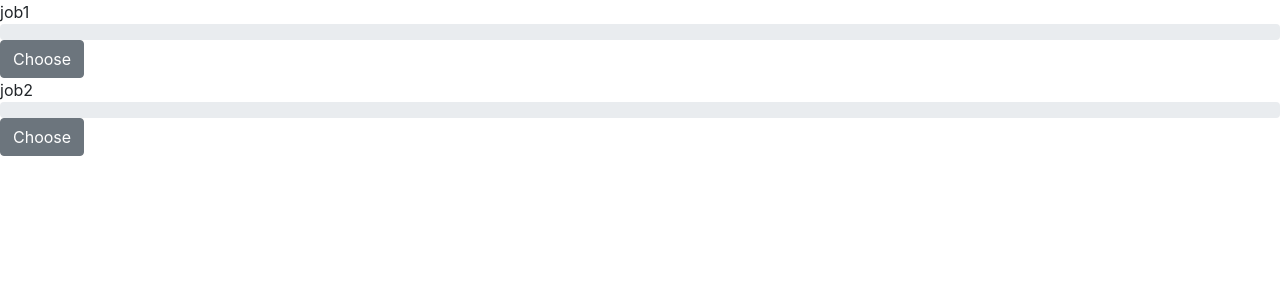
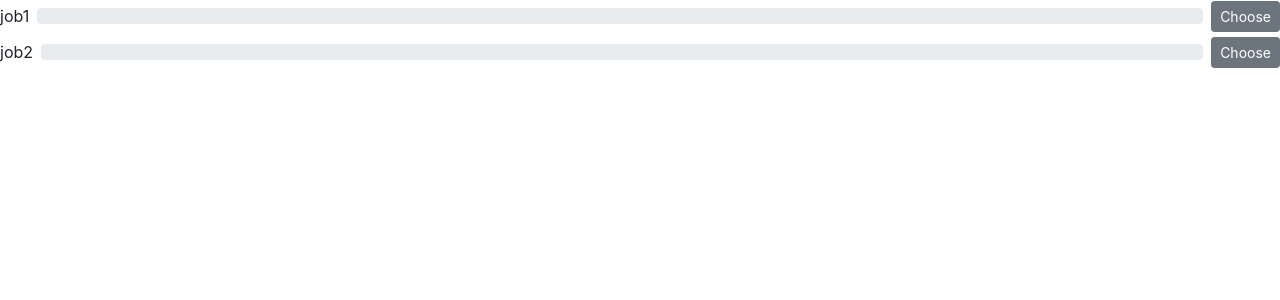
Before and after one commit to bibamus/boring-life, a Vue app: page / in a window 1280 px wide. Shown: the top 300 px of the page. Built offline with nearby package versions, Linux system fonts and the light colour scheme.

Commit message:
bootstrap styling for skill components

```diff
--- a/src/components/SkillGroup.vue
+++ b/src/components/SkillGroup.vue
@@ -1,6 +1,6 @@
 <template>
 	<div>
-		<SkillGroupItem v-on:choose="$emit('choose',skill)" v-for="skill in skills" :skill="skill" :key="skill.name"/>
+		<SkillGroupItem class="mb-1" v-on:choose="$emit('choose',skill)" v-for="skill in skills" :skill="skill" :key="skill.name"/>
 	</div>
 </template>
 
--- a/src/components/SkillGroupItem.vue
+++ b/src/components/SkillGroupItem.vue
@@ -1,10 +1,12 @@
 <template>
-	<div>
-		<span>{{skill.name}}</span>
-		<b-progress :max="skill.expNeeded">
+	<div class="d-flex align-items-center">
+		<div>{{skill.name}}</div>
+		<b-progress :max="skill.expNeeded" class="w-100 m-2">
 			<b-progress-bar :value="skill.exp" style="transition: none"/>
 		</b-progress>
-		<b-button v-on:click="$emit('choose',skill)">Choose</b-button>
+		<div>
+			<b-button size="sm" v-on:click="$emit('choose',skill)">Choose</b-button>
+		</div>
 	</div>
 </template>
 
```
